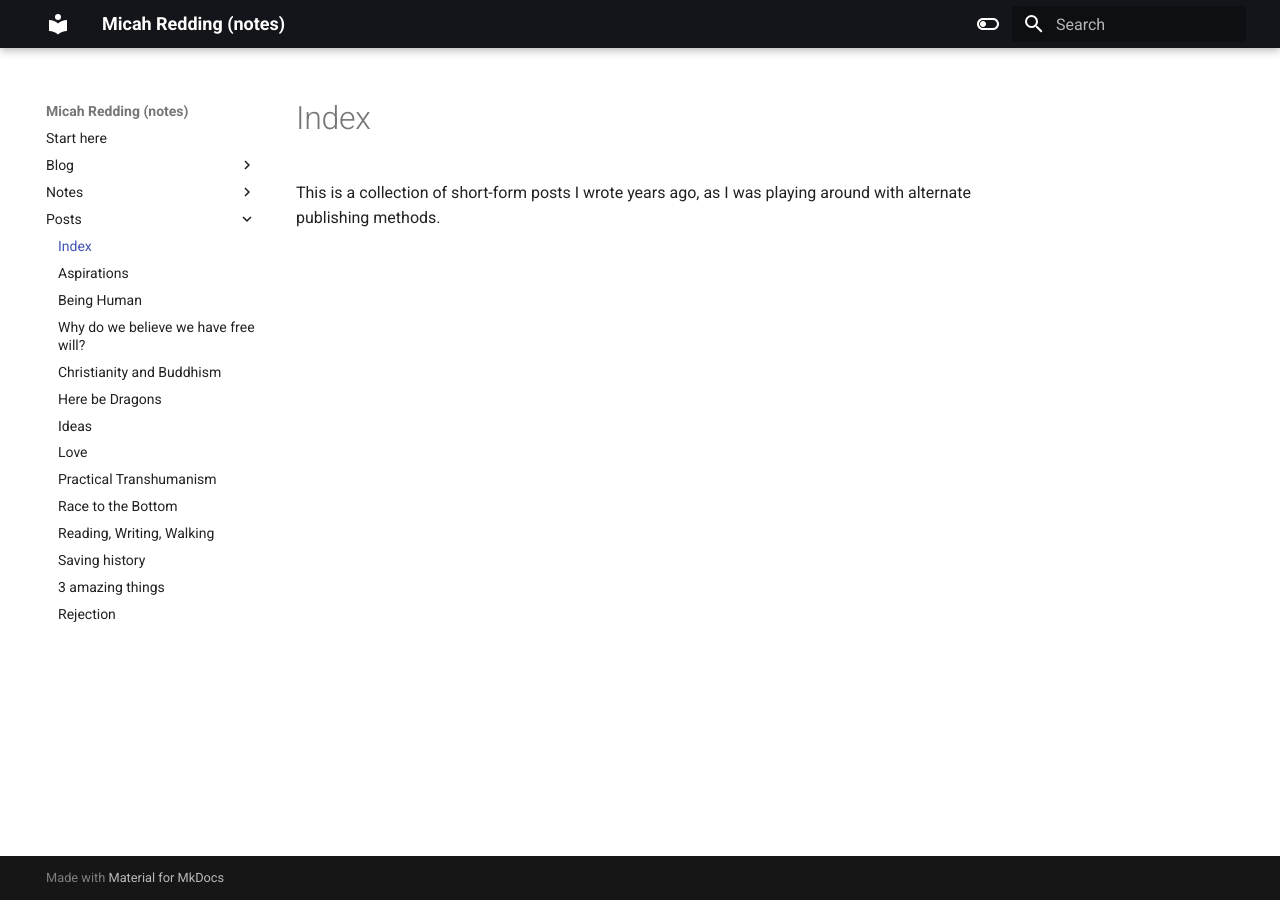
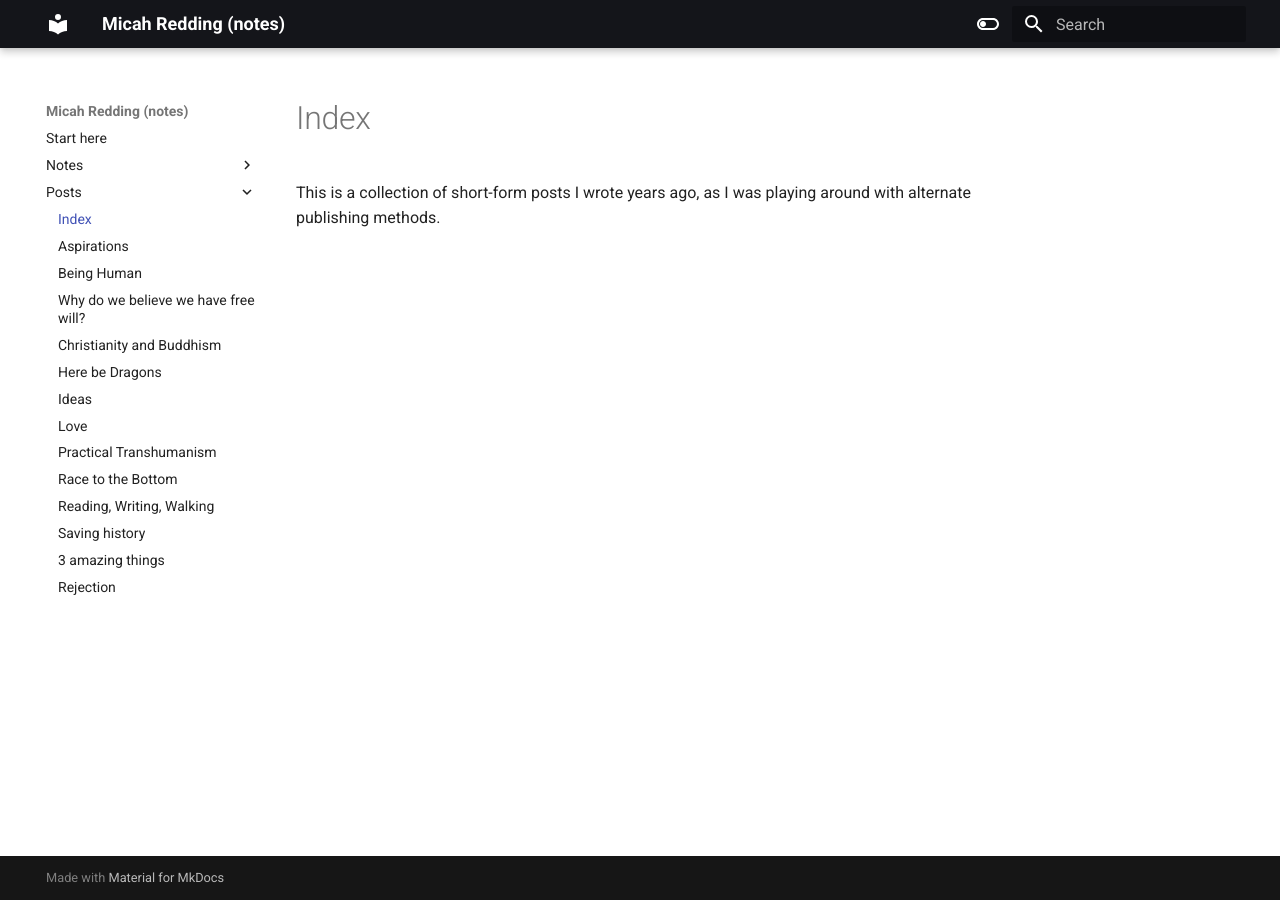
Before and after one commit to micahredding/notes, an MkDocs documentation site: the page built from docs/posts/README.md, in a window 1280 px wide. Built offline with MkDocs 1.6.1 and Material for MkDocs 9.7.7, drawn with Linux system fonts in a browser that asks for light colours.

Commit message:
Update mkdocs.yml

```diff
--- a/mkdocs.yml
+++ b/mkdocs.yml
@@ -51,8 +51,6 @@ markdown_extensions:
 plugins:
   - search
   - roamlinks
-  - blog:
-      blog_dir: blog
 
 extra_javascript:
   - javascripts/mathjax.js
```
